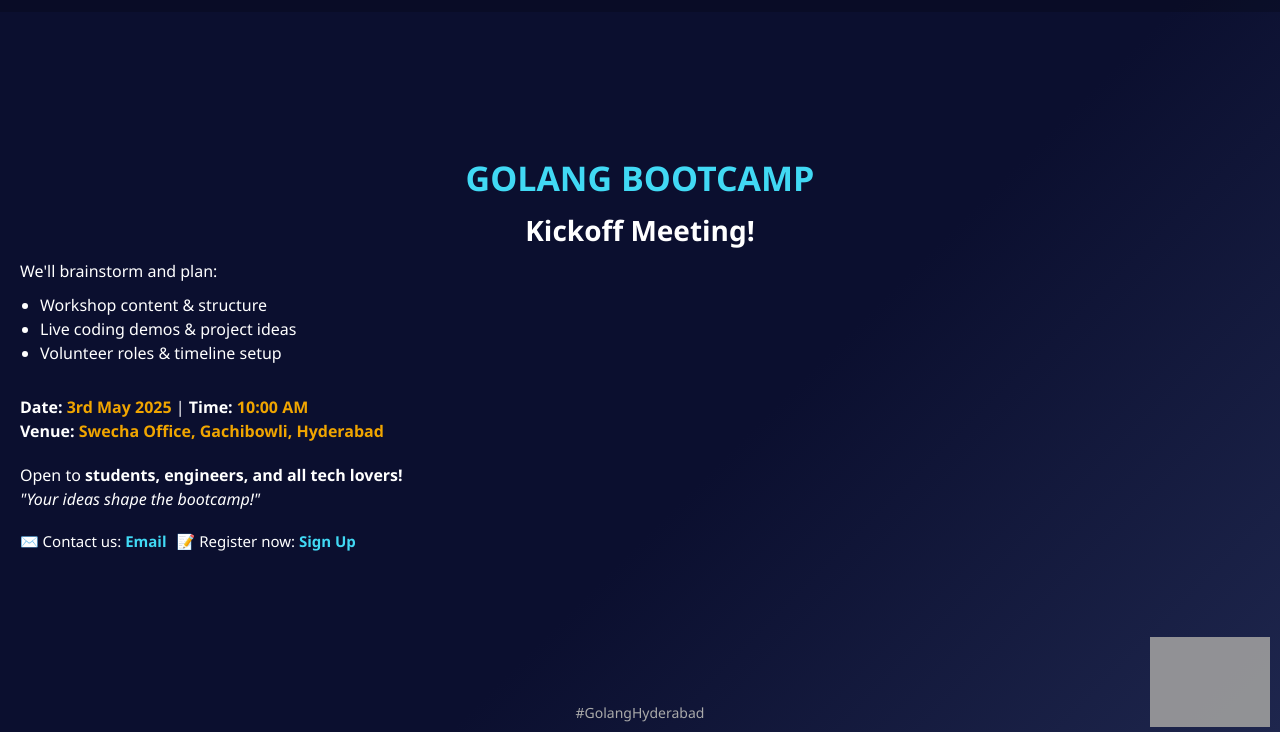
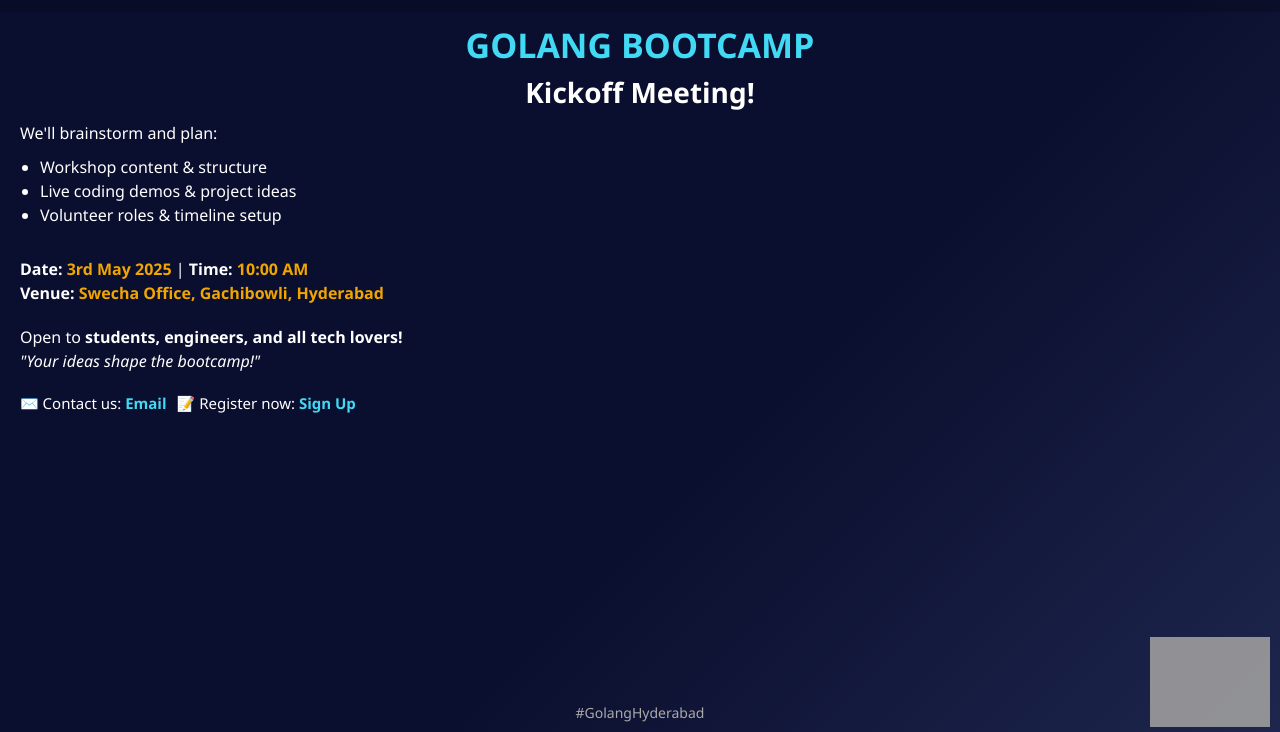
Before and after one commit to varmaexe/DevdaysGolang-Invite, a plain HTML site: page docs/index.html in a window 1280 px wide. Shown: the part 68-800 px from the top of the page. Drawn offline with Linux system fonts and the light colour scheme; grey boxes are pictures that could not be loaded.

Commit message:
adjusted title

```diff
--- a/docs/index.html
+++ b/docs/index.html
@@ -45,7 +45,7 @@
       flex: 1;
       display: flex;
       flex-direction: column;
-      justify-content: center;
+      justify-content: flex-start;
       padding: 0 20px;
     }
 
@@ -54,7 +54,7 @@
       font-size: clamp(24px, 6vw, 34px);
       color: #41d9f4;
       font-weight: bold;
-      margin-bottom: 10px;
+      margin: 10px 0 5px 0;
     }
 
     .heading {
```
